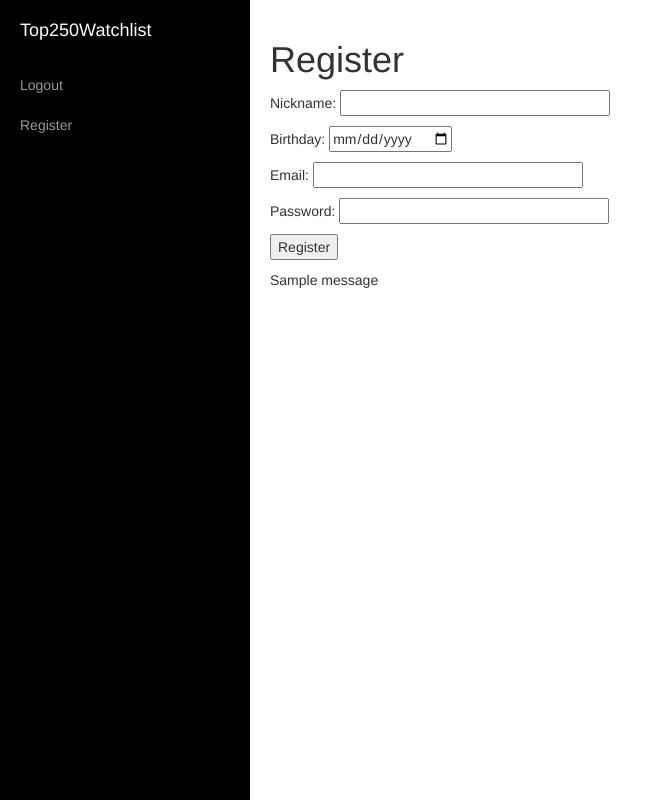
After one commit to LucasVillela/topwatchlist, a Flask app: page /register in a window 1280 px wide. The commit adds this page. Shown: the whole page, without its empty margins (0-653 px from the left). Run offline with Flask 2, Linux system fonts and the light colour scheme; tables that the repository leaves empty hold one stand-in row (values such as "Sample post"); one stand-in notice (Sample message) is shown; some libraries are stand-ins or nearby versions.

Commit message:
register and password encryption

```diff
--- a/app/__init__.py
+++ b/app/__init__.py
@@ -2,7 +2,7 @@ import os
 from flask import Flask
 from flask.ext.sqlalchemy import SQLAlchemy
 from flask.ext.login import LoginManager
-from flask.ext.openid import OpenID
+from flask.ext.bcrypt import Bcrypt
 from config import basedir
 
 app = Flask(__name__)
@@ -13,6 +13,7 @@ lm = LoginManager()
 lm.init_app(app)
 lm.login_view = 'login'
 
-oid = OpenID(app, os.path.join(basedir, 'tmp'))
+bcrypt = Bcrypt(app)
+
 
 from app import views, models
--- a/app/forms.py
+++ b/app/forms.py
@@ -1,8 +1,15 @@
 from flask.ext.wtf import Form
-from wtforms import TextField, PasswordField,validators
+from wtforms import TextField, PasswordField,DateField,validators
 #from wtforms.validators import DataRequired
-from .models import Client
+
 
 class LoginForm(Form):
 
     email = TextField('Email', [validators.Required()])
+    password = PasswordField('Password',[validators.Required()])
+
+class RegisterForm(Form):
+	nickname = TextField('Nickname',[validators.optional()])
+	dt_nasc = DateField('Birthday',[validators.optional()])
+	email = TextField('Email', [validators.Required()])
+	password = PasswordField('Password',[validators.Required()])
--- a/app/templates/layout.html
+++ b/app/templates/layout.html
@@ -43,6 +43,9 @@
                 <li>
                     <a href="{{url_for('logout')}}">Logout</a>
                 </li>
+                <li>
+                  <a href="{{url_for('register')}}">Register</a>
+                  </li>
             </ul>
         </div>
         <!-- /#sidebar-wrapper -->
--- a/app/templates/login.html
+++ b/app/templates/login.html
@@ -5,11 +5,11 @@
   <h1>Sign In</h1>
   <form action="" method="post" name="login">
       {{ form.hidden_tag() }}
-      <p>
-          Please enter your Email:<br>
-          {{ form.email(size=55) }}<br>
+      <p>Email:{{form.email(size=30)}}</p>
+      <p>Senha:{{form.password(size=30)}}</p>
       <p><input type="submit" value="Sign In"></p>
   </form>
+
   {% with messages = get_flashed_messages() %}
    {% if messages %}
       {% for message in messages %}
--- /dev/null
+++ b/app/templates/register.html
@@ -0,0 +1,23 @@
+<!-- extend from base layout -->
+{% extends "layout.html" %}
+
+{% block content %}
+  <h1>Register</h1>
+  <form action="" method="post" name="register">
+   		{{ form.hidden_tag() }}
+		<p>Nickname: {{form.nickname(size=30)}}</p>
+		<p>Birthday: {{form.dt_nasc(size=10)}}</p>
+		<p>Email: {{form.email(size=30)}}</p>
+		<p>Password: {{form.password(size=30)}}</p>
+		<p><input type="submit" value="Register"></p>
+  </form>
+
+  {% with messages = get_flashed_messages() %}
+   {% if messages %}
+      {% for message in messages %}
+         {{ message }}
+      {% endfor %}
+   {% endif %}
+{% endwith %}
+
+{% endblock %}
--- a/app/views.py
+++ b/app/views.py
@@ -1,8 +1,8 @@
 from flask import render_template, flash, redirect, session, url_for, request, g
 from flask.ext.login import login_user, logout_user, current_user, login_required
-from app import app,db,lm,oid
+from app import app,db,lm,bcrypt
 from .models import Movie,Client,Watchlist
-from .forms import LoginForm
+from .forms import LoginForm,RegisterForm
 
 @app.route('/')
 @app.route('/index')
@@ -27,14 +27,32 @@ def login():
 		return redirect(url_for('index'))
 	form = LoginForm()
 	if form.validate_on_submit():
-		flash(form.email.data)
 		user = Client.query.filter_by(email = form.email.data).first()
-		if user:
+		if user and bcrypt.check_password_hash(user.passwd, form.password.data):
 			login_user(user)
 			return redirect(url_for('index'))
+		flash('Wrong email or password')
 
 	return render_template('login.html', form=form)
 
+@app.route('/register',methods=['GET','POST'])
+def register():
+	form = RegisterForm()
+	if form.validate_on_submit():
+		checkuser = Client.query.filter_by(email = form.email.data).first()
+		if checkuser:
+			flash('User already exists')
+			return redirect(url_for('register'))
+		user = Client(form.nickname.data,form.dt_nasc.data,form.email.data,bcrypt.generate_password_hash(form.password.data))
+		# user.nickname = form.nickname.data
+		# user.dt_nasc = form.dt_nasc.data
+		# user.email = form.email.data
+		# user.passwd = bcrypt.generate_password_hash(form.password.data,getSalt())
+		db.session.add(user)
+		db.session.flush()
+		db.session.commit()
+		return redirect(url_for('login'))
+	return render_template('register.html',form=form)
 
 @app.route('/watched/<int:movie_id>', methods=['GET'])
 def watched(movie_id):
```
Also changed, not shown: app/models.py (+7 -1 lines), 4 other files.
